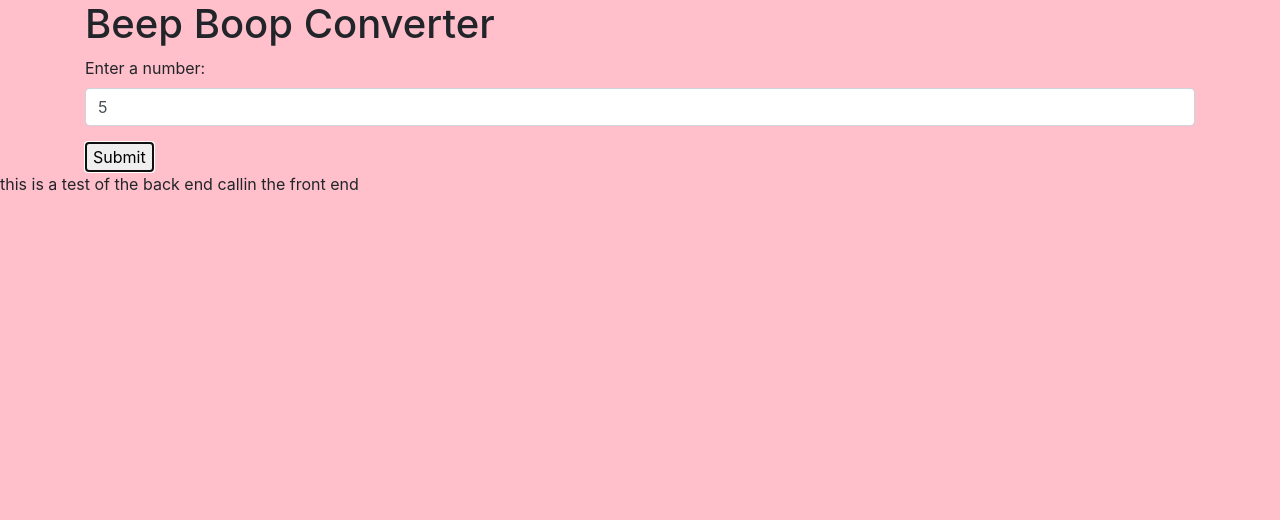
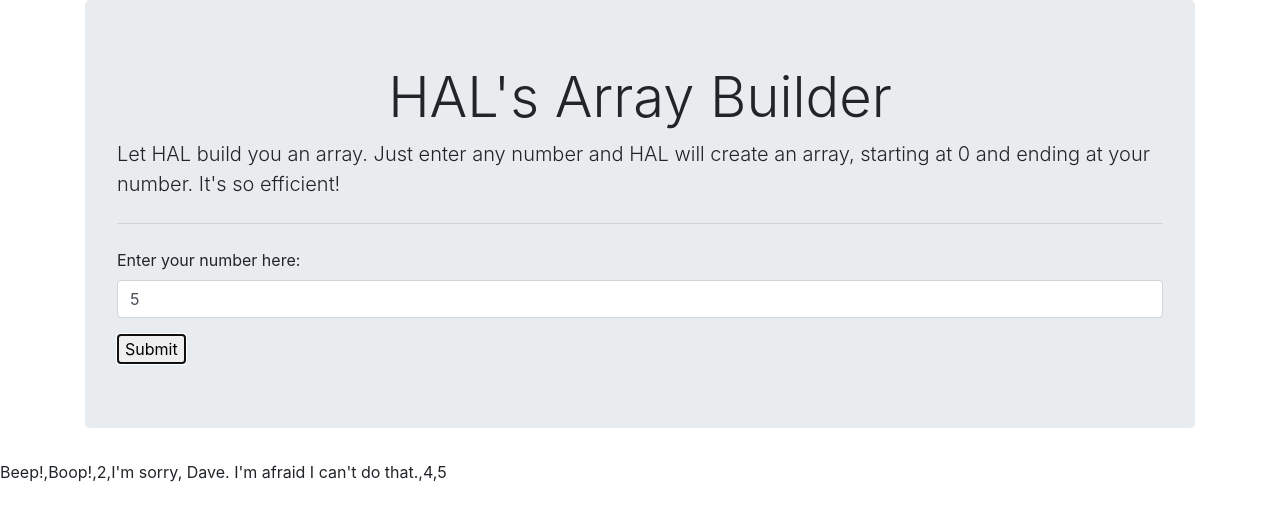
Before and after one commit to reneesarley/beep-boop, a plain HTML site: page index.html in a window 1280 px wide. Both pictures are taken after typing "5" into the empty fields and a click on the button "Submit". Drawn offline with nearby package versions, Linux system fonts and the light colour scheme.

Commit message:
style h1 and form

```diff
--- a/css/styles.css
+++ b/css/styles.css
@@ -1,3 +1,7 @@
-body{
-  background-color: pink;
+h1{
+  text-align: center;
 }
+
+.hidden{
+  display: none;
+}
--- a/index.html
+++ b/index.html
@@ -6,20 +6,25 @@
     <link rel="stylesheet" href="https://stackpath.bootstrapcdn.com/bootstrap/4.1.1/css/bootstrap.min.css" integrity="sha384-WskhaSGFgHYWDcbwN70/dfYBj47jz9qbsMId/iRN3ewGhXQFZCSftd1LZCfmhktB" crossorigin="anonymous">
     <link rel="stylesheet" href="css/styles.css" type="text/css">
     <script src="js/scripts.js"></script>
-    <title>Beep Boop Converter</title>
+    <title>HAL's Array Builder</title>
   </head>
   <body>
     <div class="container">
-      <h1>Beep Boop Converter</h1>
+      <div class="jumbotron">
+        <h1 class ="display-4">HAL's Array Builder</h1>
+        <p class="lead">Let HAL build you an array. Just enter any number and HAL will create an array, starting at 0 and ending at your number. It's so efficient!</p>
+        <hr class="my-4">
         <form id="numberForm" action="index.html" method="post">
           <div class="form-group">
-          <label class="" for="usersNumber">Enter a number:</label>
+            <label class="" for="usersNumber">Enter your number here:</label>
             <input id="numberInput" class="form-control"type="number" name="usersNumber">
           </div>
           <button type="submit" name="button" id="userSubmit">Submit</button>
         </form>
       </div>
-    <div id="results">
+      </div>
+    <div class="results hidden">
+      test
     </div>
   </body>
 </html>
--- a/js/scripts.js
+++ b/js/scripts.js
@@ -4,23 +4,21 @@ $(function() {
     event.preventDefault();
     var userInput = $("#numberInput").val();
     var userNumber = parseInt(userInput);
-    console.log("Users input is: " + userNumber);
     createUsersArray(userNumber);
   });
 });
 
 function convertedMessage(updatedNumbers){
-  $("#results").text(updatedNumbers);
+  $(".results").text(updatedNumbers);
+  $(".results").removeClass("hidden");
 }
 
 // business logic
 function createUsersArray(numberForArray){
-  console.log("this is the number that hits createUsersArray" + numberForArray);
   var usersArray = [];
-  for (var i = 1; i <= numberForArray; i++) {
+  for (var i = 0; i <= numberForArray; i++) {
    usersArray.push(i);
   }
-  console.log("usersArray after for loop to create array: " + usersArray);
    beepBoopConverter(usersArray)
 }
 
@@ -30,16 +28,15 @@ function beepBoopConverter(arrayToConvert){
   for(var i = 0; i < arrayToConvert.length; i ++){
     if((arrayToConvert[i] % 3) === 0 && arrayToConvert[i] != 0){
       convertedNumber = "I'm sorry, Dave. I'm afraid I can't do that."
+      console.log("the number is " + arrayToConvert[i] + " I'm sorry, Dave")
     } else if((arrayToConvert[i].toString()).includes("1")){
-      convertedNumber = "Boop"
+      convertedNumber = "Boop!"
     } else if((arrayToConvert[i].toString()).includes("0")){
-      convertedNumber = "Beep"
+      convertedNumber = "Beep!"
     } else {
       convertedNumber = arrayToConvert[i]
     }
     convertedArray.push(convertedNumber);
-    console.log(arrayToConvert[i] + "=" + convertedNumber);
   }
-  console.log("this is the converted array: " + convertedArray);
-  convertedMessage("this is a test of the back end callin the front end");
+  convertedMessage(convertedArray);
 }
```
Lines whose indentation alone changed are shown as unchanged.
